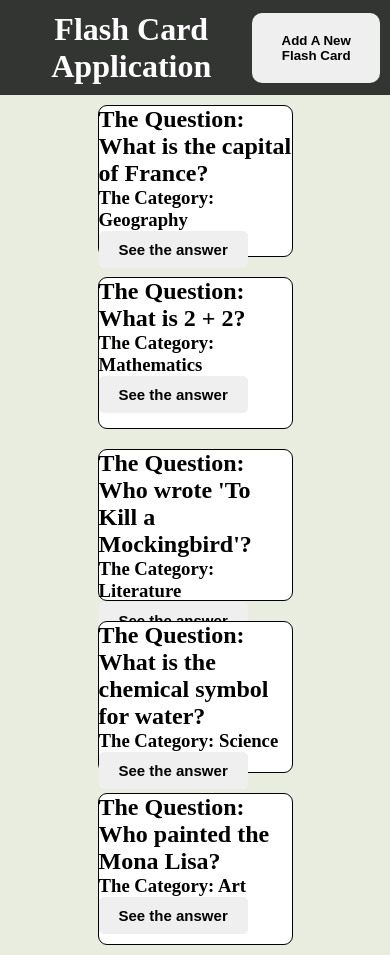
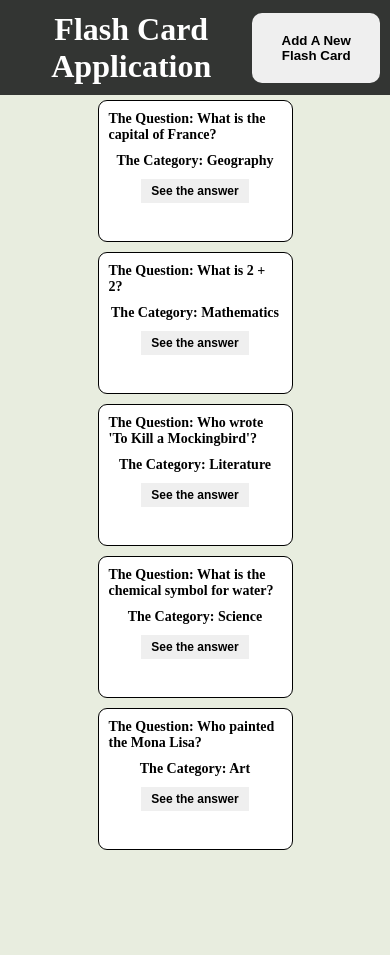
Before and after one commit to WissemJderi/flashcard-app, a React (Vite) app: page / in a window 390 px wide. After the commit the page ends 855 px from the top, so only its background shows below. Built offline with nearby package versions, Linux system fonts and the light colour scheme.

Commit message:
Added flexbox styling to the Flashcard component.

```diff
--- a/src/components/FlashCard.jsx
+++ b/src/components/FlashCard.jsx
@@ -6,14 +6,10 @@ function FlashCard({ question, answer, category }) {
 
   return (
     <div className={`card-container ${showAnswer ? "show" : "hide"}`}>
-      {!showAnswer ? (
-        <>
-          <h2>The Question: {question}</h2>
-          <h3>The Category: {category}</h3>
-        </>
-      ) : (
-        <h2> The Answer: {answer}</h2>
-      )}
+      <h2>The Question: {question}</h2>
+      {!showAnswer ? <></> : <h2> The Answer: {answer}</h2>}
+      <h3>The Category: {category}</h3>
+
       <button
         onClick={() => {
           setShowAnswer(!showAnswer);
--- a/src/styles/flashcard.css
+++ b/src/styles/flashcard.css
@@ -6,6 +6,11 @@
   transition: 0.6s ease, color 0.6s ease;
   width: 100%;
   margin: 10px 0px;
+  padding: 20px;
+  display: flex;
+  flex-direction: column;
+  align-items: center;
+  gap: 10px;
 }
 .card-container > h2,
 h3 {
@@ -17,7 +22,6 @@ h3 {
   cursor: pointer;
   font-size: 15px;
   font-weight: 600;
-  border-radius: 5px;
   transition: background-color 0.6s ease, color 0.6s ease;
 }
 .see-the-answer:hover {
@@ -29,3 +33,18 @@ h3 {
 }
 
 /* Media query for smaller screens */
+@media (max-width: 600px) {
+  .card-container {
+    height: 120px; /* Adjust the height */
+    margin: 5px 0px; /* Adjust the margin */
+    padding: 10px; /* Adjust the padding */
+  }
+  .card-container > h2,
+  h3 {
+    font-size: 14px; /* Adjust the font size */
+  }
+  .see-the-answer {
+    padding: 5px 10px;
+    font-size: 12px;
+  }
+}
```
